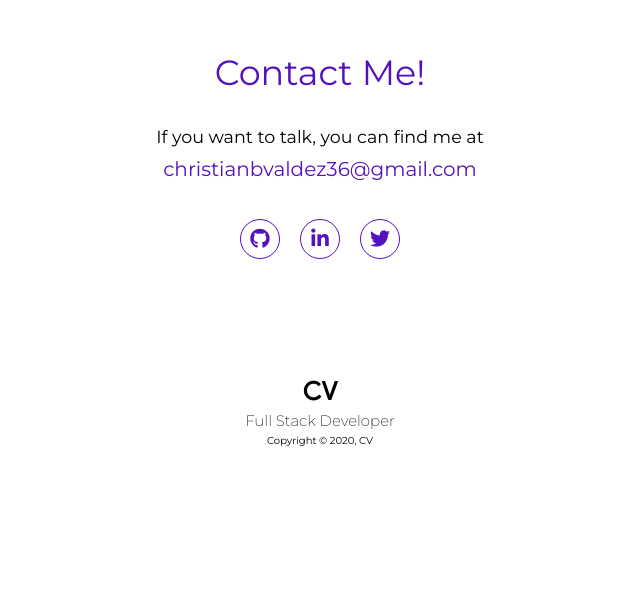
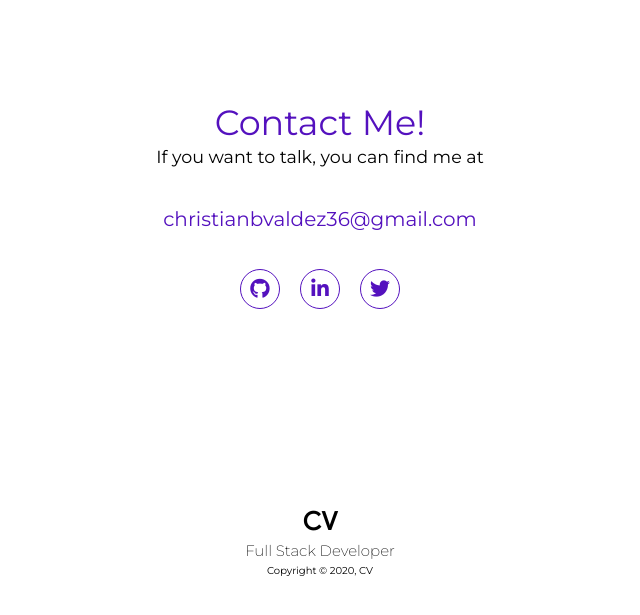
Before and after one commit to unChartedZone/unChartedZone.github.io, a Vue app: page / in a window 1280 px wide. Shown: the part 1639-2254 px from the top of the page, without its empty margins (320-960 px from the left). Before the commit the page ends 2148 px from the top, so only its background shows below. Built offline with nearby package versions, Linux system fonts and the light colour scheme.

Commit message:
Refactored severla contact styles, made things more uniform

```diff
--- a/src/components/Footer.vue
+++ b/src/components/Footer.vue
@@ -10,21 +10,21 @@
 			<div class="contact-links d-flex justify-center">
 				<a
 					href="https://github.com/unChartedZone"
-					class="btn btn-fab"
+					class="btn-fab mr-1"
 				>
 					<i class="fab fa-github" />
 				</a>
 
 				<a
 					href="https://www.linkedin.com/in/christianbvaldez/"
-					class="btn btn-fab"
+					class="btn-fab mr-1"
 				>
 					<i class="fab fa-linkedin-in" />
 				</a>
 
 				<a
 					href="https://twitter.com/unchartedzones"
-					class="btn btn-fab"
+					class="btn-fab"
 				>
 					<i class="fab fa-twitter" />
 				</a>
@@ -41,6 +41,38 @@
 </template>
 
 <style scoped lang="scss">
+
+.contact {
+	position: relative;
+	padding: 30rem 0;
+
+	&-body {
+		text-align: center;
+
+		& > :not(:first-child) {
+			margin: 0 0 3rem;
+		}
+	}
+}
+
+.email {
+	&,
+	&:link,
+	&:visited {
+		color: $color-primary;
+		display: inline-block;
+		font-size: 2rem;
+		padding: 0.8rem 0.8rem;
+		text-decoration: none;
+		transition: all .2s;
+	}
+
+	&:hover {
+		background-color: $color-primary;
+		color: #ffffff;
+		transform: skewY(-5deg);
+	}
+}
 
 .footer {
 	position: absolute;
@@ -63,37 +95,4 @@
 	}
 }
 
-.contact {
-	position: relative;
-	padding: 25rem 0;
-
-	&-body {
-		text-align: center;
-	}
-
-	&-links {
-		margin: 3rem 0 0 0;
-	}
-}
-
-.header-secondary{
-	padding: 0 0 3rem ;
-}
-
-.email {
-	&,
-	&:link,
-	&:visited {
-		color: $color-primary;
-		display: inline-block;
-		font-family: $primary-default-font;
-		font-size: 2rem;
-		padding: 0.8rem 0;
-		text-decoration: none;
-	}
-}
-
-.btn {
-	margin: 0 1rem;
-}
 </style>
```
